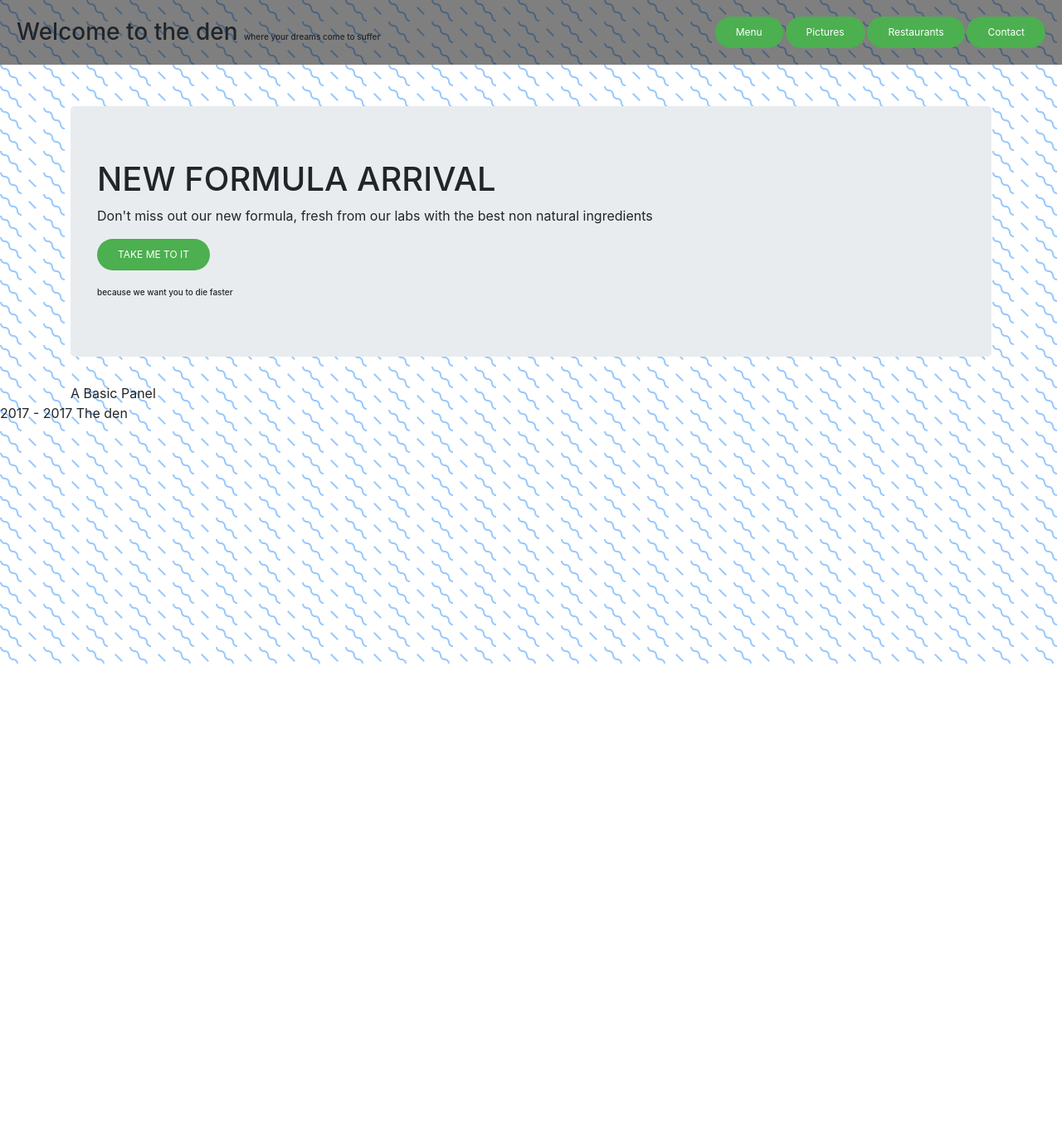
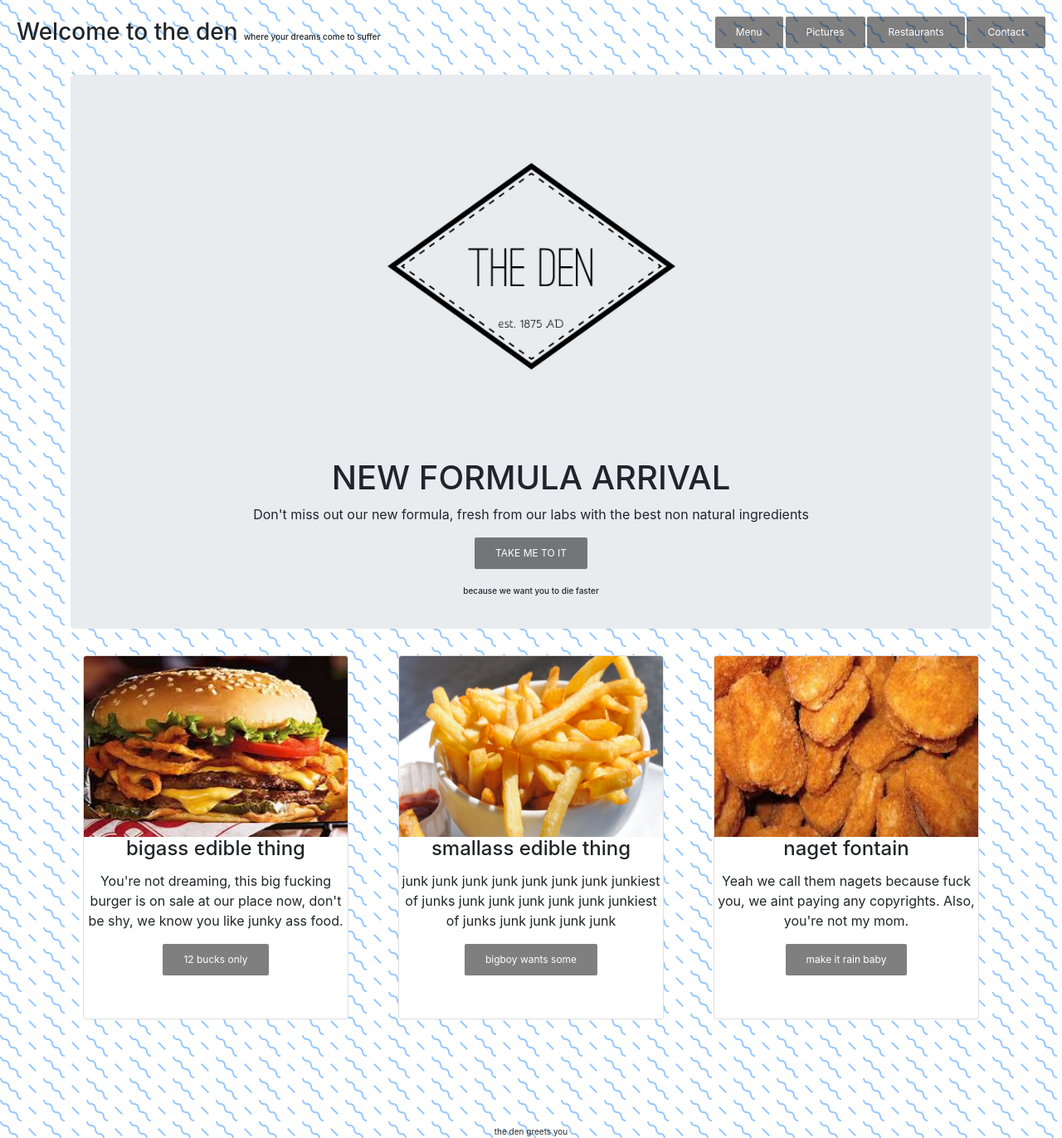
Before and after one commit to yadrychnikovNicolay/bootstrap-Project, a plain HTML site: page index.html in a window 1280 px wide. Shown: the whole page at 83% size. Before the commit the page ends 800 px from the top, so only its background shows below. Drawn offline with nearby package versions, Linux system fonts and the light colour scheme.

Commit message:
modification

```diff
--- a/index.html
+++ b/index.html
@@ -1,41 +1,70 @@
 <!DOCTYPE html>
 <html lang="en">
+
 <head>
   <meta charset="UTF-8">
   <meta name="viewport" content="width=device-width, initial-scale=1.0">
   <meta http-equiv="X-UA-Compatible" content="ie=edge">
   <link rel="stylesheet" href="https://maxcdn.bootstrapcdn.com/bootstrap/4.0.0-beta.2/css/bootstrap.min.css" integrity="sha384-PsH8R72JQ3SOdhVi3uxftmaW6Vc51MKb0q5P2rRUpPvrszuE4W1povHYgTpBfshb" crossorigin="anonymous">
+  <script src="https://maxcdn.bootstrapcdn.com/bootstrap/4.0.0-beta.2/js/bootstrap.min.js" integrity="sha384-alpBpkh1PFOepccYVYDB4do5UnbKysX5WZXm3XxPqe5iKTfUKjNkCk9SaVuEZflJ" crossorigin="anonymous"></script>
   <link rel="stylesheet" href="style.css">
   <title>The den</title>
 </head>
+
 <body>
   <nav class="navBar container-fluid">
     <div class="row justify-content-between align-items-center">
-      <h3 class="marginTwenty">Welcome to the den <span>where your dreams come to suffer</span> </h3>
+      <h3 class="marginTwenty white">Welcome to the den <span>where your dreams come to suffer</span> </h3>
       <span class="buttons marginTwenty">
-      <a class="button" target="_blank" href="#">Menu</a>
-      <a class="button" target="_blank" href="#">Pictures</a>
-      <a class="button" target="_blank" href="#">Restaurants</a>
-      <a class="button" target="_blank" href="#">Contact</a>
+      <a class="button" target="_blank" href="menu.html">Menu</a>
+      <a class="button" target="_blank" href="pictures.html">Pictures</a>
+      <a class="button" target="_blank" href="restaurant.html">Restaurants</a>
+      <a class="button" target="_blank" href="contact.html">Contact</a>
       </span>
     </div>
   </nav>
   <div class="main container">
-    <div class="jumbotron">
+    <div class="jumbotron text-center">
+      <img class="logo" src="IMAGES/logo.png" alt="">
       <h1>NEW FORMULA ARRIVAL</h1>
       <p>Don't miss out our new formula, fresh from our labs with the best non natural ingredients</p>
       <a class="button" target="_blank" href="#">TAKE ME TO IT</a>
       <h6>because we want you to die faster</h6>
     </div>
-    <div class="panel panel-success">
-      <div class="panel-body">A Basic Panel</div>
+    <div class="row justify-content-around">
+    <div class="card text-center" style="width: 20rem;">
+      <img class="card-img-top" src="IMAGES/burger1.jpeg" alt="Card image cap" style="height: 50%;">
+      <div class="card-block">
+        <h4 class="card-title">bigass edible thing</h4>
+        <p class="card-text">You're not dreaming, this big fucking burger is on sale at our place now, don't be shy, we know you like junky ass food.</p>
+        <a href="#" class="button">12 bucks only</a>
+      </div>
     </div>
+    <div class="card text-center" style="width: 20rem;">
+      <img class="card-img-top" src="IMAGES/fries.jpg" alt="Card image cap" style="height: 50%;">
+      <div class="card-block">
+        <h4 class="card-title">smallass edible thing</h4>
+        <p class="card-text">junk junk junk junk junk junk junk junkiest of junks junk junk junk junk junk junkiest of junks junk junk junk junk</p>
+        <a href="#" class="button">bigboy wants some</a>
+      </div>
+    </div>
+    <div class="card text-center" style="width: 20rem;">
+      <img class="card-img-top" src="IMAGES/nugget.jpeg" alt="Card image cap" style="height: 50%;">
+      <div class="card-block">
+        <h4 class="card-title">naget fontain</h4>
+        <p class="card-text">Yeah we call them nagets because fuck you, we aint paying any copyrights. Also, you're not my mom.</p>
+        <a href="#" class="button">make it rain baby</a>
+      </div>
+    </div>
+</div>
+
   </div>
   <div class="secondary">
 
   </div>
   <footer>
-    2017 - 2017 The den
+    the den greets you
   </footer>
 </body>
+
 </html>
--- a/style.css
+++ b/style.css
@@ -1,20 +1,20 @@
 .button{
-  background-color: #4CAF50;
+  background-color:rgba(0, 0, 0, 0.5);
   border: none;
-  color: white;
+  color: rgba(255, 255, 255, 1);
   padding: 10px 25px;
   text-align: center;
   text-decoration: none;
   display: inline-block;
   font-size: 12px;
-  border-radius: 50px;
+  border-radius: 2px;
   transition-duration: 0.4s;
 }
 
 .button:hover{
   text-decoration: none;
-  background-color: red;
-  color:white;
+  background-color: rgba(0, 0, 0, 1);
+  color: white;
 }
 
 .marginTwenty{
@@ -27,18 +27,38 @@ body{
 }
 
 .navBar{
-  background-color: rgba(0, 0, 0, 0.5);
+  background-color:rgba(255, 255, 255, 0);
   position: fixed;
+  z-index: 1;
+}
+
+.logo{
+  width: 50%;
+}
+
+.jumbotron{
+  padding:0;
+  padding-bottom: 2em;
 }
 
 .main{
-  padding-top: 10%;
+  padding-top: 7%;
+  margin-bottom: 10%;
+}
+
+.white{
 }
 
 h6, span{
   font-size: 10px;
 }
 
+
 h6{
   margin-top: 2em;
 }
+
+footer{
+  font-size: 10px;
+  text-align: center;
+}
```
Also changed, not shown: contact.html (added, +24 -0 lines), menu.html (added, +24 -0 lines), pictures.html (added, +24 -0 lines), restaurants.html (added, +24 -0 lines), IMAGES/burger.jpeg (added), IMAGES/burger1.jpeg (added), IMAGES/fries.jpg (added), IMAGES/logo.png (added), IMAGES/nugget.jpeg (added).
